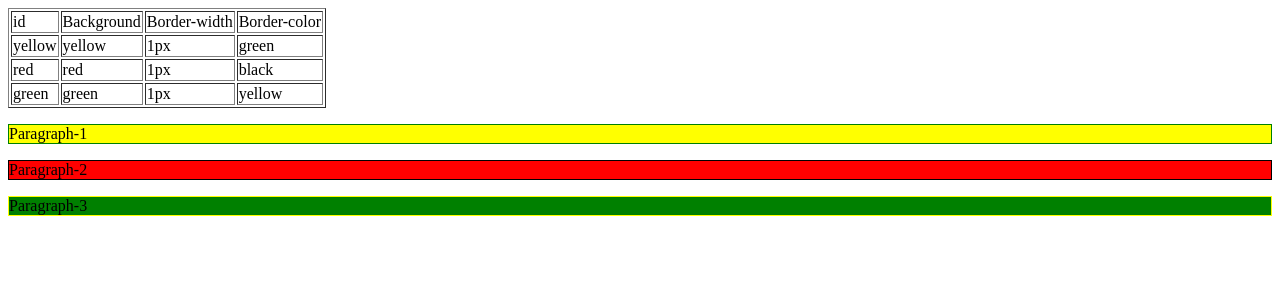
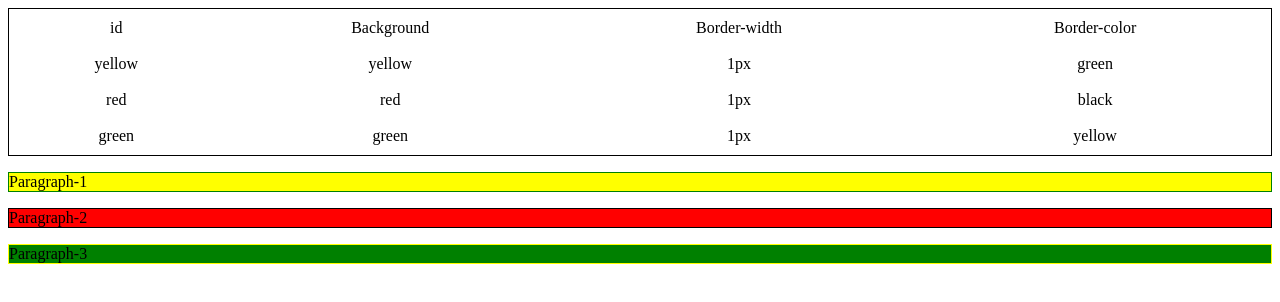
Before and after one commit to acciojob/id-color-Deepakkumar121998, a website: page main.html in a window 1280 px wide. Drawn offline with Linux system fonts and the light colour scheme.

Commit message:
created a submission

```diff
--- a/main.html
+++ b/main.html
@@ -21,12 +21,22 @@
 	background-color:green;
 
 }
+      table {
+		  border:1px solid;
+
+  width: 100%;
+
+}
+	td {
+  padding: 8px;
+  text-align: center;
+}
 	</style>
 </head>
 <body>
 
-<table border="1px" >
-		<tr>
+<table>
+		<tr >
 			<td>id</td>
 			<td>Background</td>
 			<td>Border-width</td>
```
